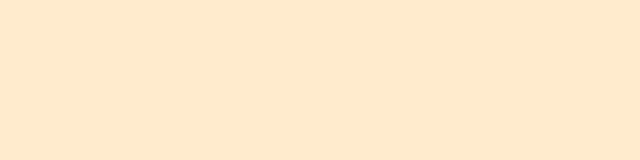
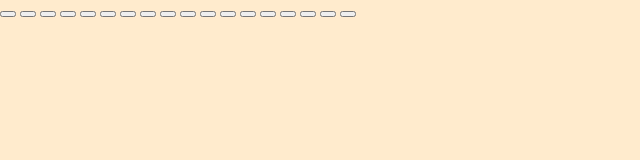
Before and after one commit to ttrriipp/basic-calc, a plain HTML site: page index.html in a window 1280 px wide. Shown: the whole page, without its empty margins (0-640 px from the left). Drawn offline with Linux system fonts and the light colour scheme.

Commit message:
Set buttons to buttons instead of divs

```diff
--- a/index.html
+++ b/index.html
@@ -9,31 +9,32 @@
 </head>
 <body>
     <div class="container">
+
+        <div class="output"></div>
         <div class="input">
-            <div id="clear"></div>
-            <div id="backspace"></div>
+            <button class="button" id="clear"></button>
+            <button class="button" id="backspace"></button>
 
-            <div class="number"></div>
-            <div class="number"></div>
-            <div class="number"></div>
-            <div class="operator"></div>
+            <button class="button" class="number"></button>
+            <button class="button" class="number"></button>
+            <button class="button" class="number"></button>
+            <button class="button" class="operator"></button>
 
-            <div class="number"></div>
-            <div class="number"></div>
-            <div class="number"></div>
-            <div class="operator"></div>
+            <button class="button" class="number"></button>
+            <button class="button" class="number"></button>
+            <button class="button" class="number"></button>
+            <button class="button" class="operator"></button>
 
-            <div class="number"></div>
-            <div class="number"></div>
-            <div class="number"></div>
-            <div class="operator"></div>
+            <button class="button" class="number"></button>
+            <button class="button" class="number"></button>
+            <button class="button" class="number"></button>
+            <button class="button" class="operator"></button>
 
-            <div class="number"></div>
-            <div id="decimal"></div>
-            <div id="equal"></div>
-            <div class="operator"></div>
+            <button class="button" class="number"></button>
+            <button class="button" id="decimal"></button>
+            <button class="button" id="equal"></button>
+            <button class="button" class="operator"></button>
         </div>
-        <div class="output"></div>
     </div>
 
 </body>
```
